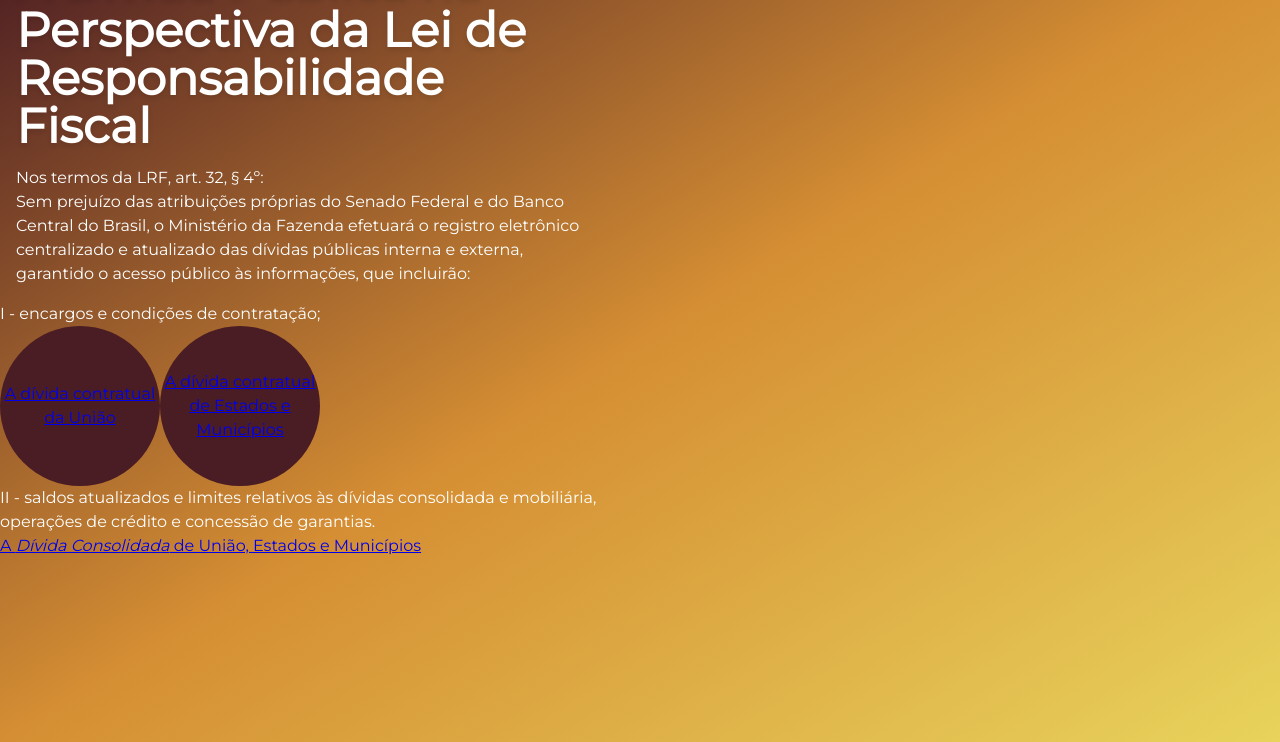
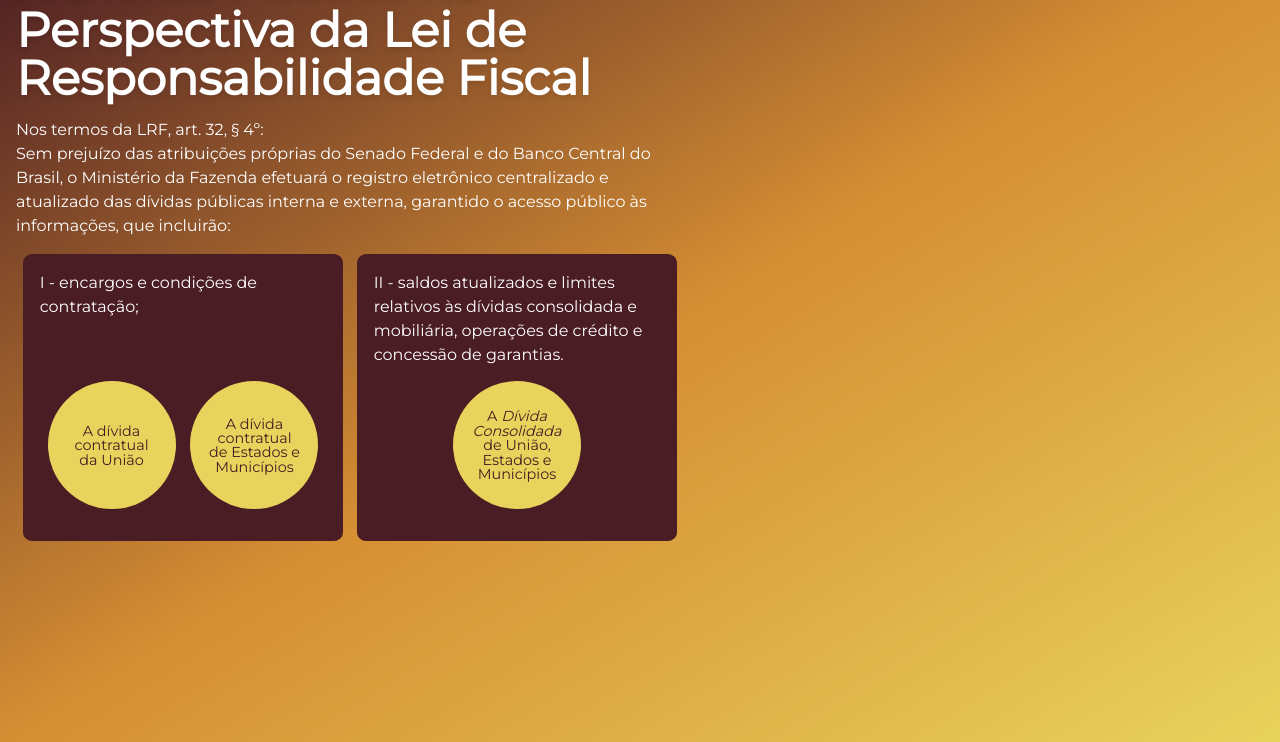
Before and after one commit to tchiluanda/divida-lrf, a plain HTML site: page index.html in a window 1280 px wide. Shown: the part 58-800 px from the top of the page. Drawn offline with Linux system fonts and the light colour scheme.

Commit message:
funcionando!

```diff
--- a/estilos.css
+++ b/estilos.css
@@ -16,12 +16,12 @@ html {
 }
 
 .conteudo {
-    max-width: 600px;
+    max-width: 700px;
 }
 
 header h1 {
     font-size: 3rem;
-    font-family: "Montserrat Bold", "Montserrat";
+    font-family: "Montserrat ExtraBold", "Montserrat";
     font-weight: bold;
     margin: 1rem;
     line-height: 1;
@@ -57,16 +57,74 @@ header .logo-tt {
     margin: 1rem;
 }
 
-.ponto {
-    width: 10rem;
-    height: 10rem;
+.mapa {
+    margin: 1rem;
+}
+
+.mapa .componentes {
+    display: flex;
+    align-items: stretch;
+}
+
+.mapa .container-componente {
+    border: 1px solid rgb(74,28,35);
+    background-color: rgb(74,28,35);
+    border-radius: 3%;
+    padding: 1rem;
+    flex: 1 1 45%;
+    margin: 0% 1%;
+    display: flex;
+    flex-direction: column;
+    justify-content: space-between;
+}
+
+.container-subcomponente {
+    display: flex;
+    justify-content: space-evenly;
+}
+
+.container-subcomponente > li {
+    width: 8rem;
+    margin: 5% 2.5%;
+    display: flex;
+    align-items: center;
+    height: 8rem;
     border-radius: 100%;
-    color: rgb(232,211,92);
-    background-color: rgb(74,28,35);
-    text-align: center;
-    display: table-cell; /* entender melhor isso aqui */
-    vertical-align: middle;
-    opacity: 1;
-    /*padding: 5% 3%;*/
+    background-color: rgb(232,211,92);
 
 }
+
+.container-subcomponente > li > a {
+   text-decoration: none;
+   color: rgb(74,28,35);
+   font-size: 0.9rem;
+   line-height: 1;
+   text-align: center;
+   padding: 1rem;
+}
+
+@media screen and (max-width: 879px) {
+    header .logo-tt {
+        position: relative;
+        display: block;
+        margin-right: auto;
+        margin-left: auto;
+        margin-bottom: 3rem;
+    }
+}
+
+@media screen and (max-width: 699px) {
+
+    header h1 {
+        font-size: 2rem;
+    }
+
+    .mapa .componentes {
+        flex-direction: column;
+        align-items: center;
+    }
+
+    .mapa .container-componente {
+        margin: 1rem;
+        width: 400px;
+    }
--- a/index.html
+++ b/index.html
@@ -13,8 +13,8 @@
     <div class="fundo"></div>
     <div class="conteudo">
         <header>
+            <img class="logo-tt" src="tt-logo-int.png" alt="logo do Tesouro Nacional Transparente">
             <h1>A Dívida Pública na Perspectiva da Lei de Responsabilidade Fiscal</h1>
-            <img class="logo-tt" src="tt-logo-int.png" alt="logo do Tesouro Nacional Transparente">
         </header>
         <main>
             <section class="apresentacao">
@@ -23,10 +23,10 @@
             </section>
 
             <section class="mapa">
-                <ul class="componentes-info">
-                        <li>
-                            <p>I - encargos e condições de contratação;</p>
-                            <ul>
+                <ul class="componentes">
+                        <li class="container-componente">
+                            <p class="titulo-componente">I - encargos e condições de contratação;</p>
+                            <ul class="container-subcomponente">
                                 <li class="ponto">
                                     <a href="#">A dívida contratual da União</a>
                                 </li>
@@ -35,11 +35,11 @@
                                 </li>
                             </ul>
                         </li>
-                        <li>
-                            <p>II - saldos atualizados e limites relativos às dívidas consolidada e mobiliária, operações de crédito e concessão de garantias.</p>
-                            <ul>
+                        <li class="container-componente">
+                            <p class="titulo-componente">II - saldos atualizados e limites relativos às dívidas consolidada e mobiliária, operações de crédito e concessão de garantias.</p>
+                            <ul class="container-subcomponente">
                                 <li>
-                                    <a href="#">A <em>Dívida Consolidada</em> de União, Estados e Municípios</a>
+                                    <a href="#" class="ponto">A <em>Dívida Consolidada</em> de União, Estados e Municípios</a>
                                 </li>
                             </ul>
                         </li>
```
